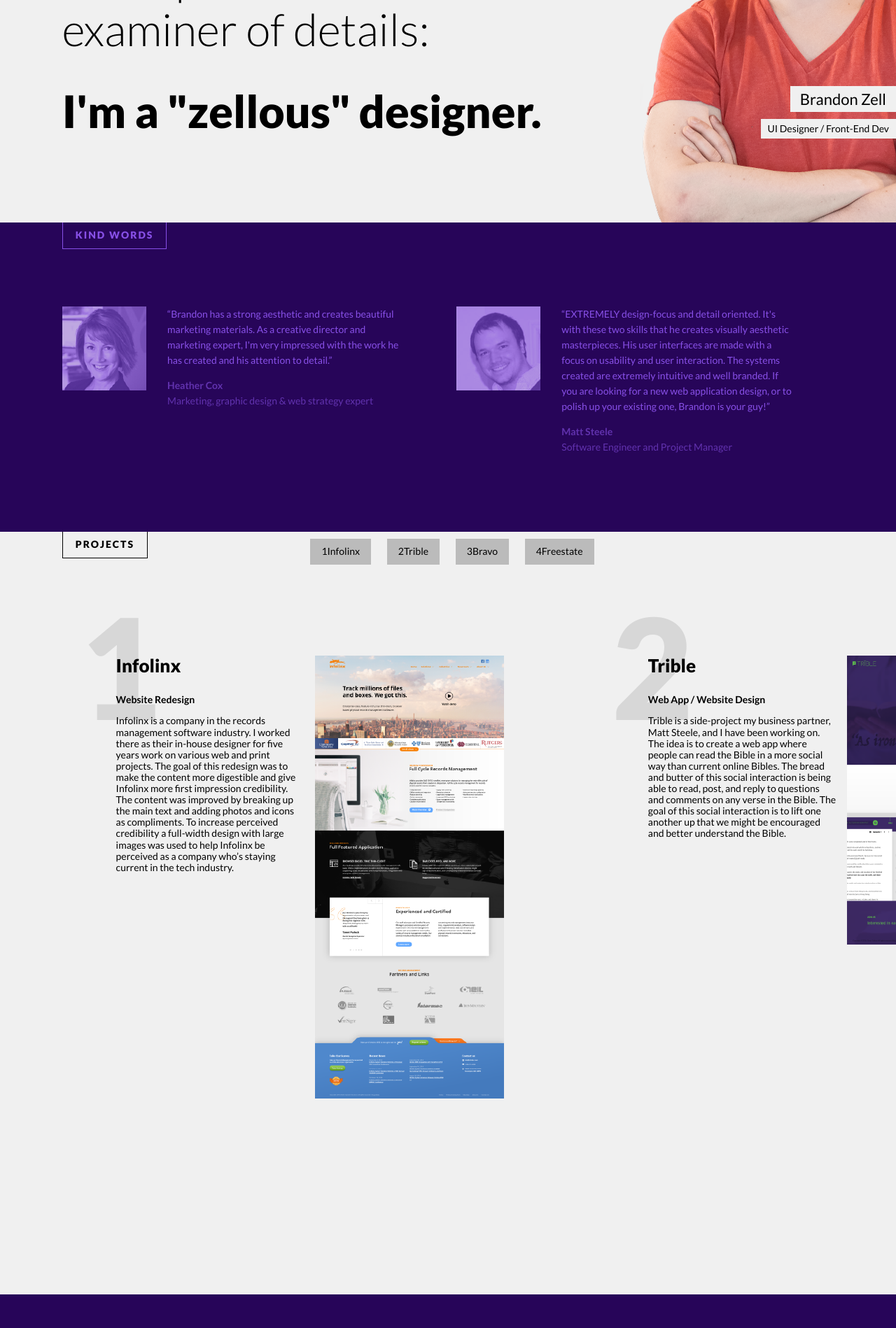
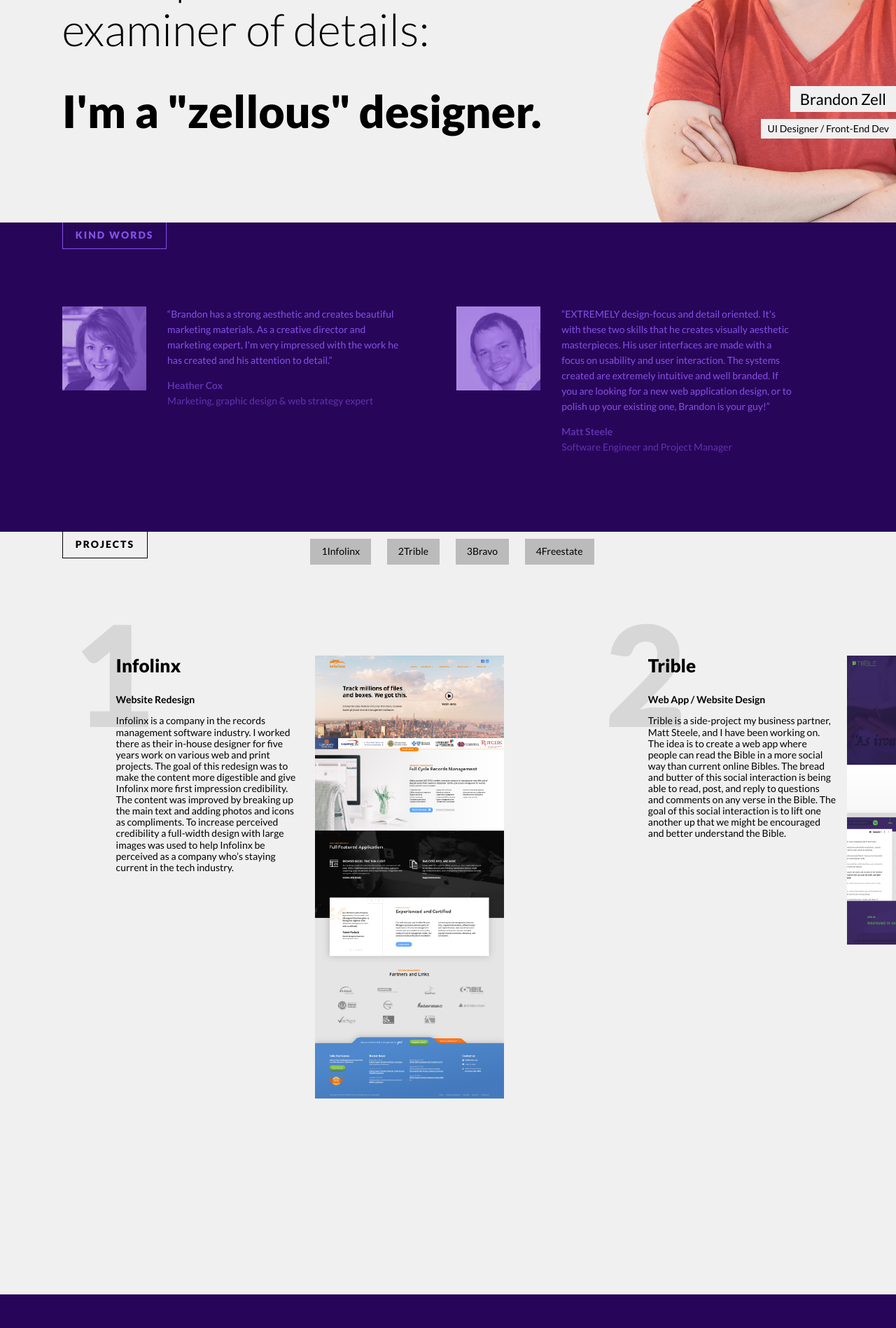
Before and after one commit to bzle/brandonz-me, a Jekyll site: the page built from index.html, in a window 1280 px wide. Shown: the part 331-2229 px from the top of the page at 70% size. Built offline with Jekyll 4.4.1, drawn with Linux system fonts in a browser that asks for light colours; nearby versions of some CDN libraries.

Commit message:
Updated '/css/style.scss' via CloudCannon

```diff
--- a/css/style.scss
+++ b/css/style.scss
@@ -932,8 +932,8 @@
     font-weight: 900;
     opacity: 0.1;
     position: absolute;
-    top: -100px;
-    left: -40px;
+    top: -90px;
+    left: -50px;
 }
 .project__title {
     font-size: 26px;
```
